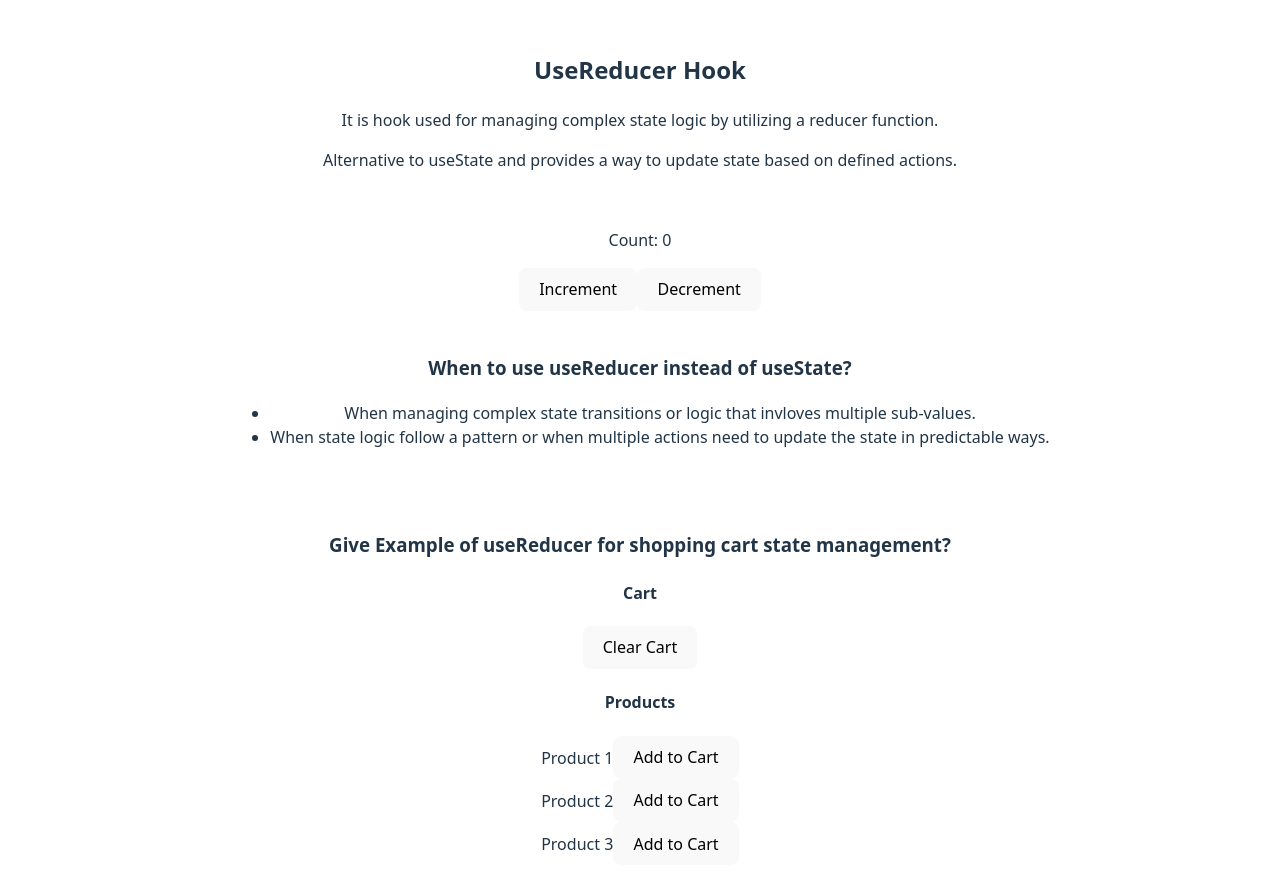
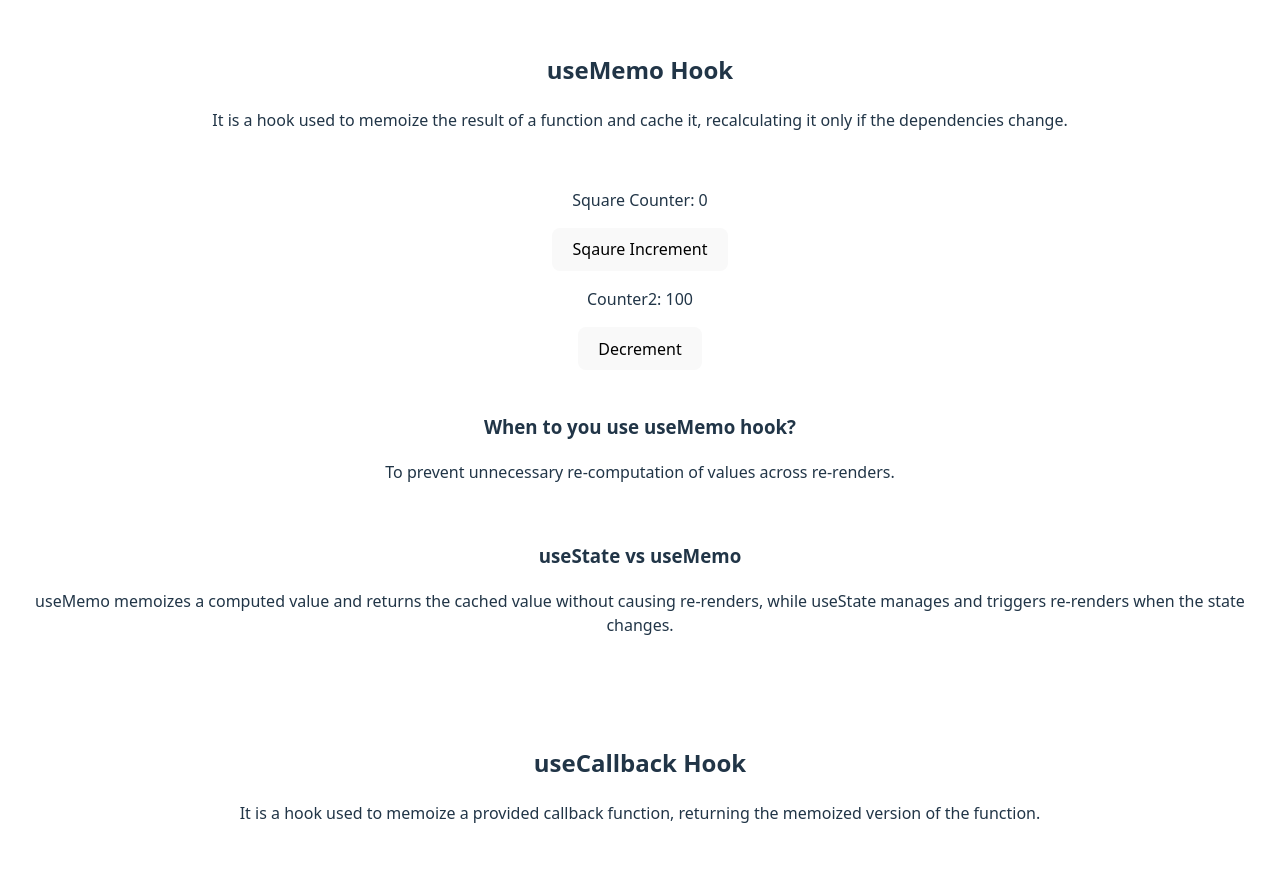
Before and after one commit to Tanish-Singhal/react-revision, a React (Vite) app in the folder react-hooks-revision/: page / in a window 1280 px wide. Shown: the top 888 px of the page. Built offline with nearby package versions, Linux system fonts and the light colour scheme.

Commit message:
usememo and usecallbabck

```diff
--- a/react-hooks-revision/src/App.jsx
+++ b/react-hooks-revision/src/App.jsx
@@ -4,17 +4,19 @@ import "./App.css";
 // import UseRef from "./components/hooks/UseRef";
 // import UseContext from "./components/hooks/UseContext";
 // import { ThemeProvider } from "./components/hooks/machine-ques/ThemeContext";
-import UserReducer from "./components/hooks/UserReducer";
+// import UserReducer from "./components/hooks/UserReducer";
+import UseMemoAndUseCallback from "./components/hooks/UseMemoAndUseCallback";
 
 function App() {
   return (
     // <ThemeProvider>
     <div>
-      {/* <UseState /> */}
-      {/* <UseEffect /> */}
-      {/* <UseRef /> */}
-      {/* <UseContext /> */}
-      <UserReducer />
+      {/* <UseState />
+        <UseEffect />
+        <UseRef />
+        <UseContext />
+        <UserReducer /> */}
+      <UseMemoAndUseCallback />
     </div>
     // </ThemeProvider>
   );
--- /dev/null
+++ b/react-hooks-revision/src/components/hooks/UseMemoAndUseCallback.jsx
@@ -0,0 +1,78 @@
+import React, { useMemo, useState } from "react";
+
+const UseMemoAndUseCallback = () => {
+  const [counter, setCounter] = useState(0);
+  const [counter2, setCounter2] = useState(100);
+
+  // const squareValue = () => {
+  //   console.log("Expensive Calculation...");
+
+  //   return counter * counter;
+  // };
+  // to prevent this expensive calculation, we can use useMemo hook
+
+  const squareValue = useMemo(() => {
+    console.log("Expensive Calculation...");
+
+    return counter * counter;
+  }, [counter]); // when you want to recalculate the value
+
+  return (
+    <div>
+      <h2>useMemo Hook</h2>
+      <p>
+        It is a hook used to memoize the result of a function and cache it,
+        recalculating it only if the dependencies change.
+      </p>
+
+      <br />
+
+      <p>Square Counter: {squareValue}</p>
+      <button
+        onClick={() => {
+          setCounter(counter + 1);
+        }}
+      >
+        Sqaure Increment
+      </button>
+      {/* on clicking of this button, the expensive calculation will happen */}
+
+      <p>Counter2: {counter2}</p>
+      <button
+        onClick={() => {
+          setCounter2(counter2 - 1);
+        }}
+      >
+        Decrement
+      </button>
+      {/* but the epensive calculation also happen on clicking of this button also */}
+
+      <br />
+      <br />
+
+      <h3>When to you use useMemo hook?</h3>
+      <p>To prevent unnecessary re-computation of values across re-renders.</p>
+
+      <br />
+
+      <h3>useState vs useMemo</h3>
+      <p>
+        useMemo memoizes a computed value and returns the cached value without
+        causing re-renders, while useState manages and triggers re-renders when
+        the state changes.
+      </p>
+
+      <br />
+      <br />
+      <br />
+
+      <h2>useCallback Hook</h2>
+      <p>
+        It is a hook used to memoize a provided callback function, returning the
+        memoized version of the function.
+      </p>
+    </div>
+  );
+};
+
+export default UseMemoAndUseCallback;
```
